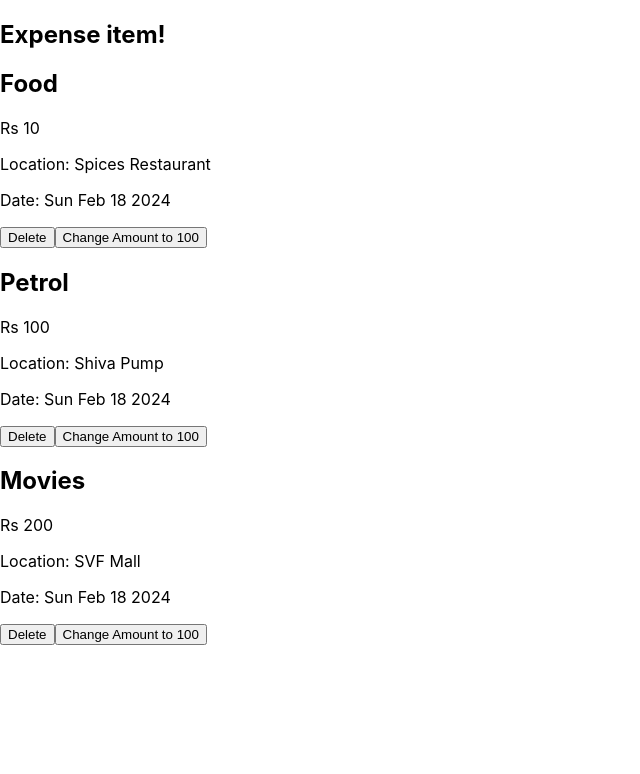
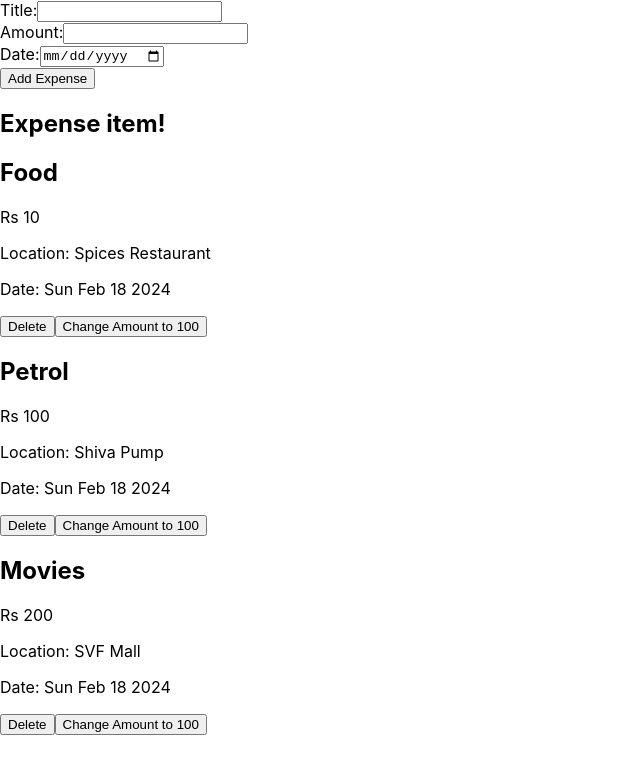
Before and after one commit to ravi55662580/react, a React (Create React App) app: page / in a window 1280 px wide. Shown: the top 774 px of the page, without its empty margins (0-640 px from the left). Built offline with nearby package versions, Linux system fonts and the light colour scheme.

Commit message:
input component

```diff
--- a/src/App.js
+++ b/src/App.js
@@ -1,9 +1,18 @@
+import React, { useState } from 'react';
 import ExpenseItem from './components/ExpenseItem';
+import ExpenseForm from './components/ExpenseForm';
 
 const App = () => {
+  const [expenses, setExpenses] = useState([]);
+
+  const handleAddExpense = (newExpense) => {
+    setExpenses((prevExpenses) => [...prevExpenses, newExpense]);
+  };
+
   return (
     <div>
-      <ExpenseItem />
+      <ExpenseForm onAddExpense={handleAddExpense} />
+      <ExpenseItem expenses={expenses} />
     </div>
   );
 };
--- /dev/null
+++ b/src/components/ExpenseForm.js
@@ -0,0 +1,57 @@
+import React, { useState } from 'react';
+
+const ExpenseForm = ({ onAddExpense }) => {
+  const [title, setTitle] = useState('');
+  const [amount, setAmount] = useState('');
+  const [date, setDate] = useState('');
+
+  const handleTitleChange = (e) => {
+    setTitle(e.target.value);
+  };
+
+  const handleAmountChange = (e) => {
+    setAmount(e.target.value);
+  };
+
+  const handleDateChange = (e) => {
+    setDate(e.target.value);
+  };
+
+  const handleSubmit = (e) => {
+    e.preventDefault();
+
+    const newExpense = {
+      title: title,
+      amount: +amount, // Convert amount to a number
+      date: new Date(date),
+    };
+
+    // Pass the new expense data to the parent component (App.js)
+    onAddExpense(newExpense);
+
+    // Clear the form fields after submitting
+    setTitle('');
+    setAmount('');
+    setDate('');
+  };
+
+  return (
+    <form onSubmit={handleSubmit}>
+      <div>
+        <label>Title:</label>
+        <input type="text" value={title} onChange={handleTitleChange} />
+      </div>
+      <div>
+        <label>Amount:</label>
+        <input type="number" value={amount} onChange={handleAmountChange} />
+      </div>
+      <div>
+        <label>Date:</label>
+        <input type="date" value={date} onChange={handleDateChange} />
+      </div>
+      <button type="submit">Add Expense</button>
+    </form>
+  );
+};
+
+export default ExpenseForm;
```
